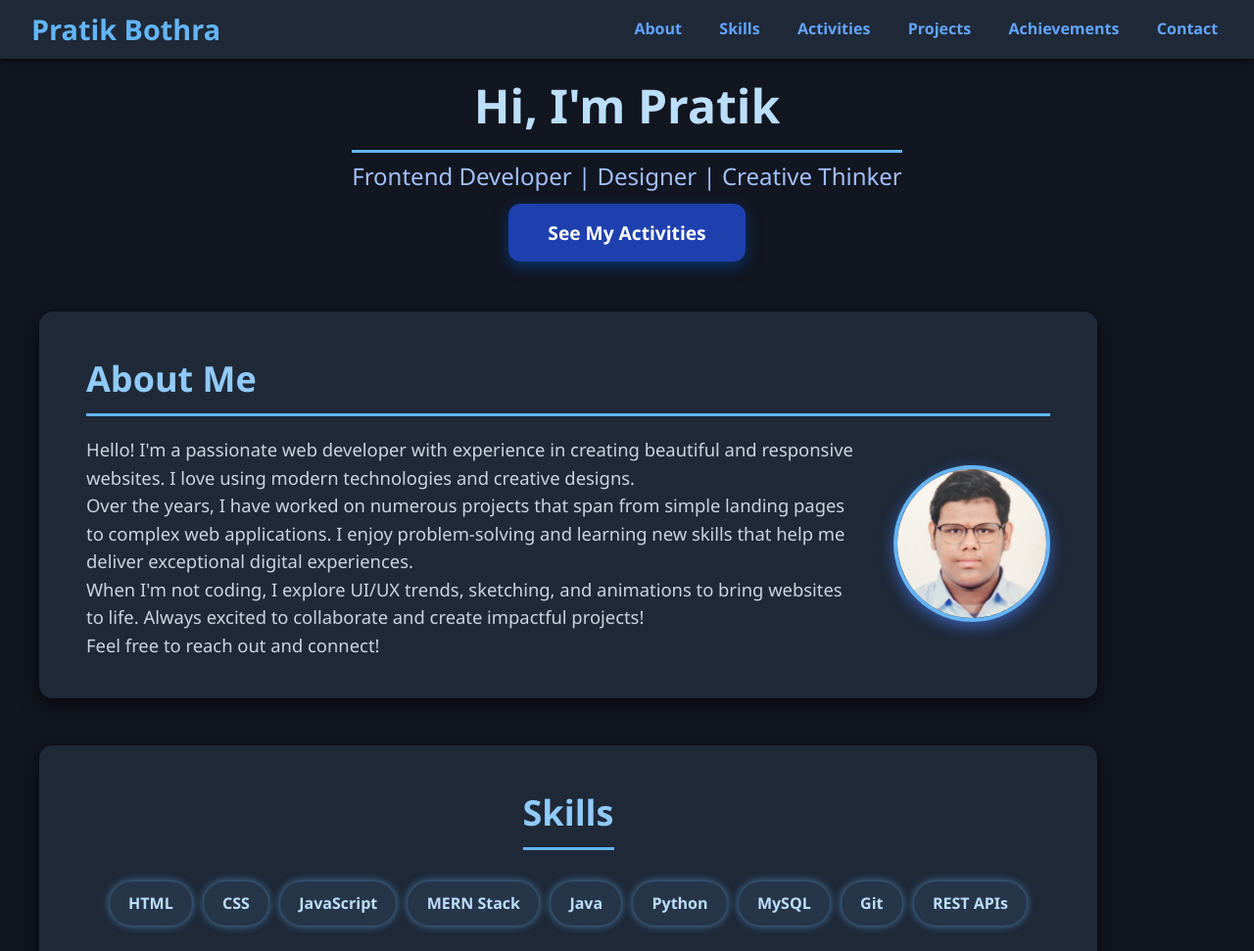
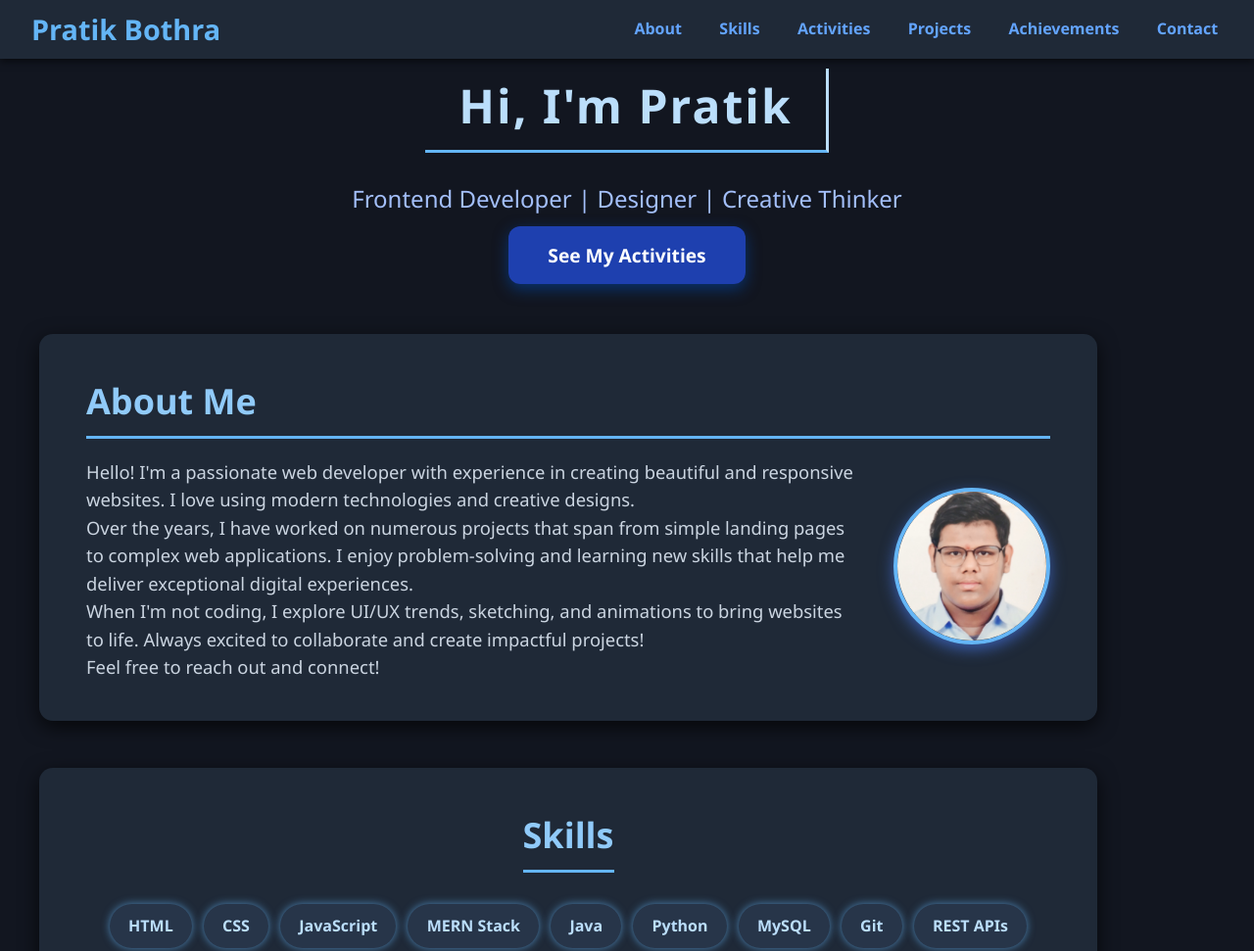
Before and after one commit to PRATIK-BOTHRA/portfolio01, a plain HTML site: page index.html in a window 1280 px wide. Shown: the top 971 px of the page at 98% size. Drawn offline with Linux system fonts and the light colour scheme.

Commit message:
Update index.html

```diff
--- a/index.html
+++ b/index.html
@@ -59,6 +59,24 @@
   @keyframes spin {
     0% { transform: rotate(0deg);}
     100% { transform: rotate(360deg);}
+  }
+
+  /* Typing Animation */
+  .typing {
+    display: inline-block;
+    border-right: 3px solid #bbdefb;
+    font-size: 3rem;
+    font-weight: 700;
+    color: #bbdefb;
+    white-space: nowrap;
+    overflow: hidden;
+    letter-spacing: 2px;
+    animation: blink-cursor 0.8s steps(1) infinite;
+    min-width: 15ch;
+  }
+  @keyframes blink-cursor {
+    0%,100% { border-right-color: #bbdefb; }
+    50% { border-right-color: transparent; }
   }
 
   /* Navigation */
@@ -147,12 +165,6 @@
     text-align: center;
     margin-bottom: 4rem;
     color: #8eb3ff;
-  }
-  .hero h2 {
-    font-size: 3rem;
-    margin-bottom: 0.3rem;
-    font-weight: 700;
-    color: #bbdefb;
   }
   .hero p {
     font-size: 1.5rem;
@@ -252,7 +264,6 @@
   #activities .grid {
     grid-template-columns: repeat(auto-fit,minmax(260px,1fr));
   }
-  /* Wrap anchor tag around each card */
   #activities .grid a {
     text-decoration: none;
     color: inherit;
@@ -296,7 +307,6 @@
     flex-grow: 1;
     user-select: text;
   }
-  /* Wrap anchor tag for projects */
   #projects .grid a {
     text-decoration: none;
     color: inherit;
@@ -463,33 +473,6 @@
       grid-template-columns: 1fr;
     }
   }
-
-  /* Skills section */
-  #skills {
-    display: flex;
-    flex-wrap: wrap;
-    gap: 12px;
-    justify-content: center;
-    margin-bottom: 3rem;
-  }
-  .skill-pill {
-    background: #273549;
-    color: #bbdefb;
-    padding: 0.6rem 1.2rem;
-    border-radius: 999px;
-    font-weight: 600;
-    font-size: 1rem;
-    box-shadow: 0 0 8px #64b5f6a8;
-    user-select: none;
-    transition: background-color 0.3s, color 0.3s;
-    cursor: default;
-  }
-  .skill-pill:hover,
-  .skill-pill:focus {
-    background-color: #64b5f6;
-    color: #121620;
-    outline: none;
-  }
 </style>
 </head>
 <body id="top">
@@ -512,7 +495,7 @@
 </nav>
 
 <header class="hero">
-  <h2>Hi, I'm Pratik</h2>
+  <h2 class="typing" id="typing-title"></h2>
   <p>Frontend Developer | Designer | Creative Thinker</p>
   <a href="#activities" class="btn" aria-label="See My Activities">See My Activities</a>
 </header>
@@ -589,7 +572,7 @@
       <a href="#" tabindex="0"><div class="card">
         <h3>Internships</h3>
         <ul>
-          <li>Internship at <strong>Unifie Mentor Private Limited</strong> as Full Stack Web Developer</li>
+          <li>Internship at <strong>Unified Mentor Private Limited</strong> as Full Stack Web Developer</li>
           <li>Started October 2025</li>
         </ul>
       </div></a>
@@ -628,8 +611,21 @@
     const loader = document.getElementById('loader');
     if(loader) loader.style.display = 'none';
     document.body.style.opacity = '1';
+
+    // Typing Animation JS
+    const text = "Hi, I'm Pratik";
+    const typingTitle = document.getElementById('typing-title');
+    let index = 0;
+    function type() {
+      if (index <= text.length) {
+        typingTitle.textContent = text.slice(0, index);
+        index++;
+        setTimeout(type, 110);
+      }
+    }
+    type();
   });
 </script>
 
 </body>
-</html>
+  </html>
```
